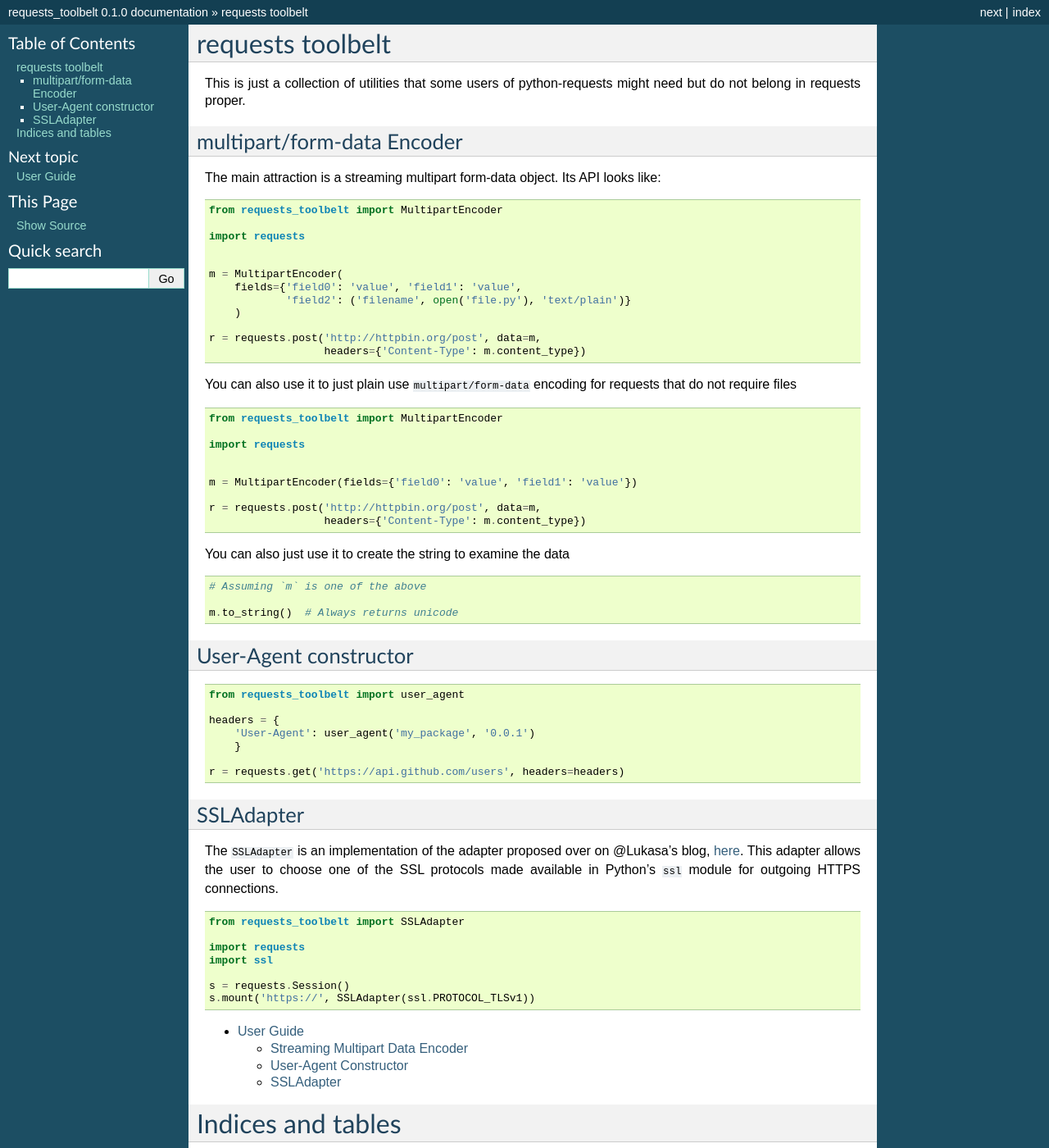
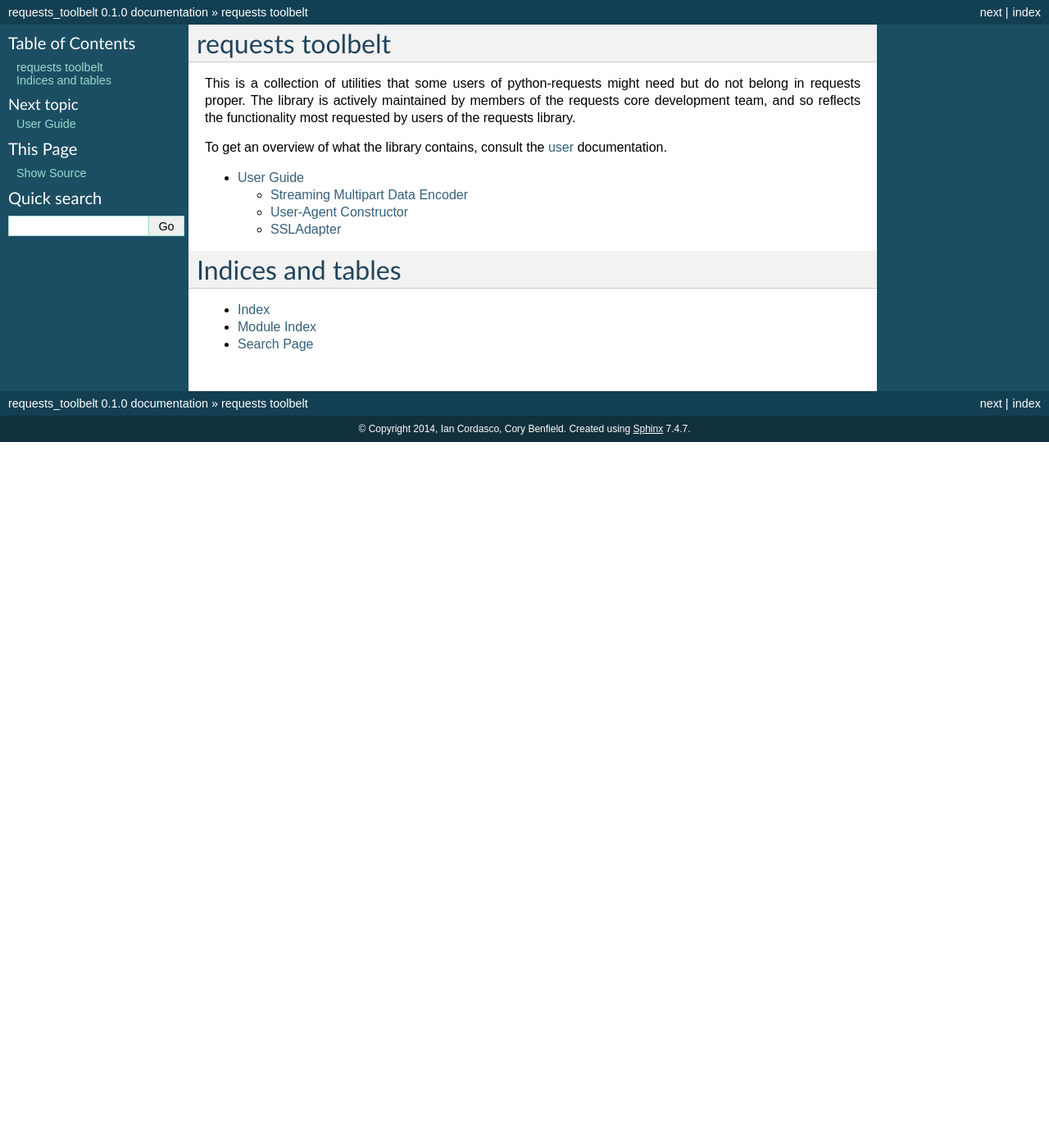
Before and after one commit to requests/toolbelt, a Sphinx documentation site: the page built from docs/index.rst, in a window 1280 px wide and 1400 px high. Shown: the whole window at 82% size. Built offline with Sphinx 7.4.7, drawn with Linux system fonts in a browser that asks for light colours.

Commit message:
Clean up the now-overlong docs main page.

```diff
--- a/docs/index.rst
+++ b/docs/index.rst
@@ -6,89 +6,13 @@
 requests toolbelt
 =================
 
-This is just a collection of utilities that some users of python-requests
-might need but do not belong in requests proper.
+This is a collection of utilities that some users of python-requests might need
+but do not belong in requests proper. The library is actively maintained by
+members of the requests core development team, and so reflects the
+functionality most requested by users of the requests library.
 
-multipart/form-data Encoder
----------------------------
-
-The main attraction is a streaming multipart form-data object. Its API looks
-like:
-
-::
-
-    from requests_toolbelt import MultipartEncoder
-
-    import requests
-
-
-    m = MultipartEncoder(
-        fields={'field0': 'value', 'field1': 'value',
-                'field2': ('filename', open('file.py'), 'text/plain')}
-        )
-
-    r = requests.post('http://httpbin.org/post', data=m,
-                      headers={'Content-Type': m.content_type})
-
-You can also use it to just plain use ``multipart/form-data`` encoding for
-requests that do not require files
-
-::
-
-    from requests_toolbelt import MultipartEncoder
-
-    import requests
-
-
-    m = MultipartEncoder(fields={'field0': 'value', 'field1': 'value'})
-
-    r = requests.post('http://httpbin.org/post', data=m,
-                      headers={'Content-Type': m.content_type})
-
-
-You can also just use it to create the string to examine the data
-
-::
-
-    # Assuming `m` is one of the above
-
-    m.to_string()  # Always returns unicode
-
-
-User-Agent constructor
-----------------------
-
-::
-
-    from requests_toolbelt import user_agent
-
-    headers = {
-        'User-Agent': user_agent('my_package', '0.0.1')
-        }
-
-    r = requests.get('https://api.github.com/users', headers=headers)
-
-
-SSLAdapter
-----------
-
-The ``SSLAdapter`` is an implementation of the adapter proposed over on
-@Lukasa's blog, `here`_. This adapter allows the user to choose one of the SSL
-protocols made available in Python's ``ssl`` module for outgoing HTTPS
-connections.
-
-::
-
-    from requests_toolbelt import SSLAdapter
-
-    import requests
-    import ssl
-
-    s = requests.Session()
-    s.mount('https://', SSLAdapter(ssl.PROTOCOL_TLSv1))
-
-.. _here: https://lukasa.co.uk/2013/01/Choosing_SSL_Version_In_Requests/
-
+To get an overview of what the library contains, consult the :ref:`user <user>`
+documentation.
 
 .. toctree::
    :maxdepth: 2
```
